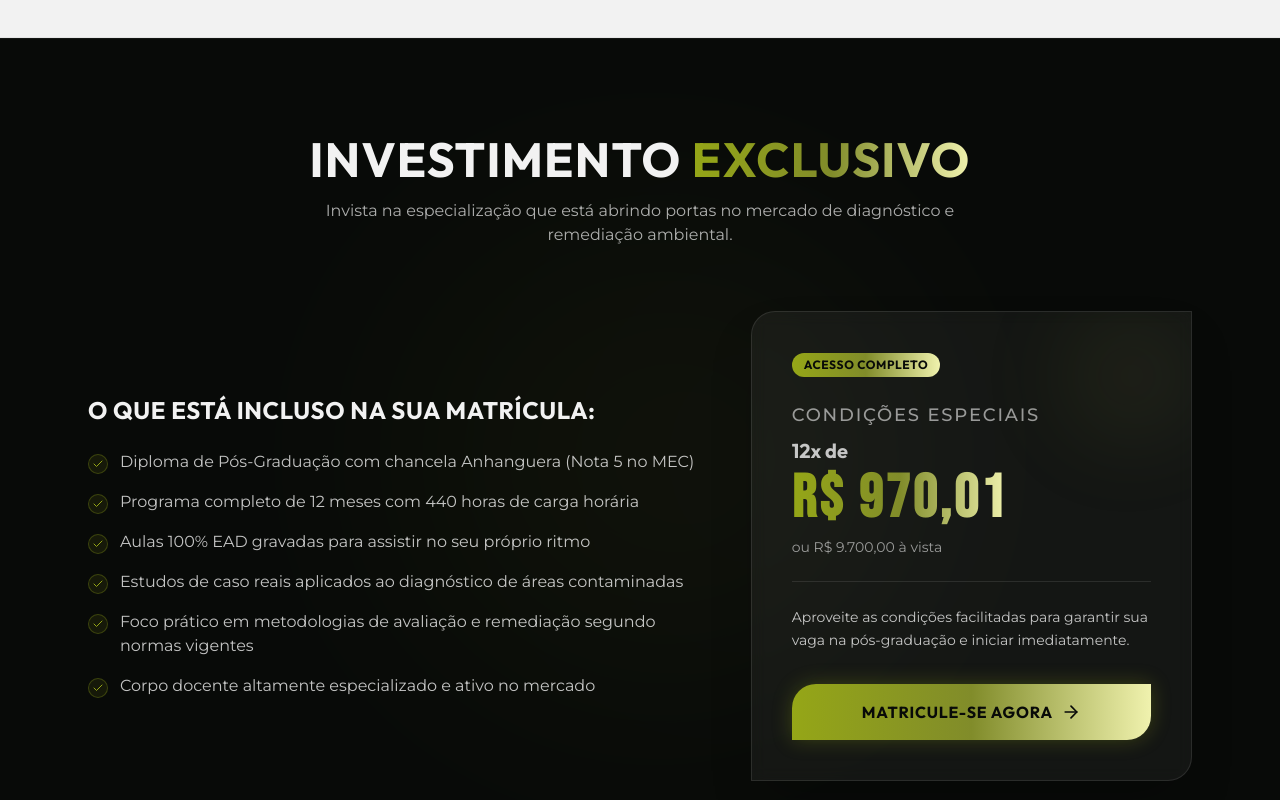
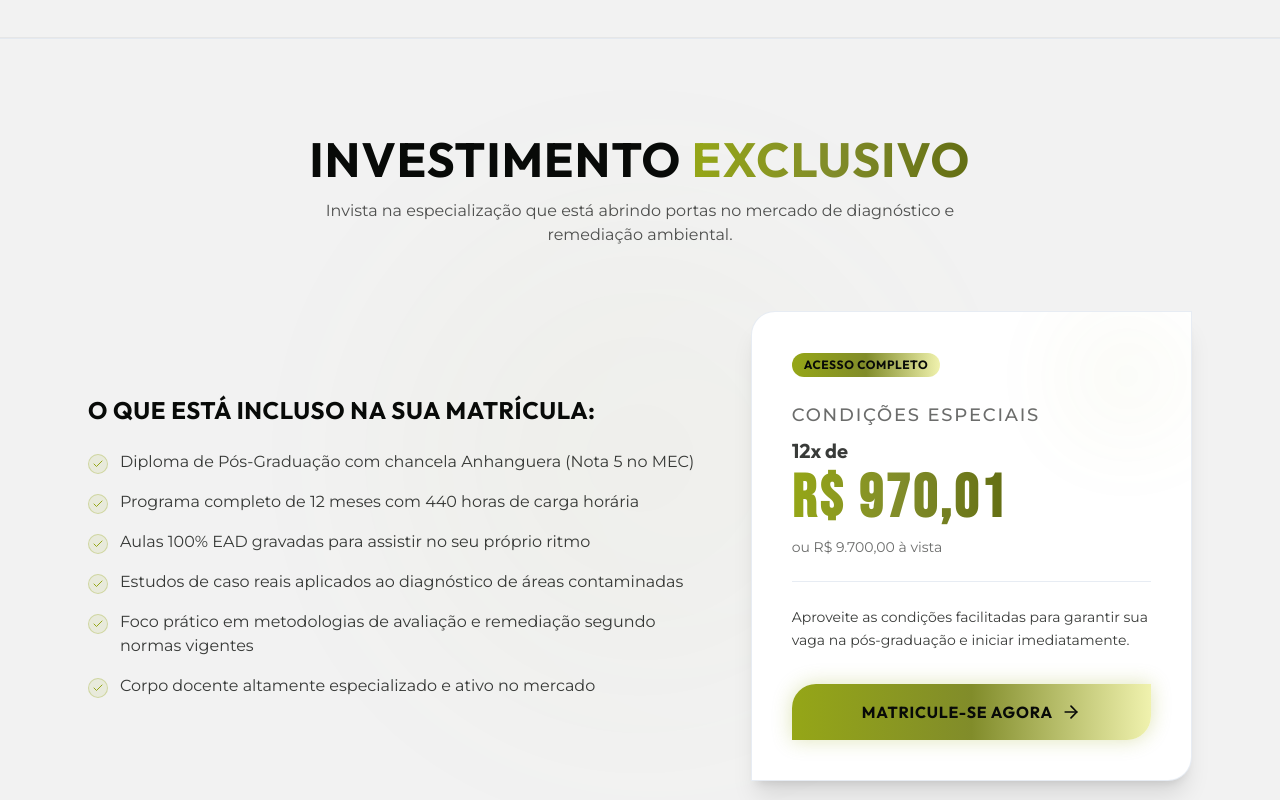
Before and after one commit to henriquegsantos149/pagina-grac, a React (Vite) app: page / in a window 1280 px wide. Shown: the part 8300-9100 px from the top of the page. Built offline with nearby package versions, Linux system fonts and the light colour scheme.

Commit message:
style: change pricing fold to light background

```diff
--- a/src/components/Pricing.tsx
+++ b/src/components/Pricing.tsx
@@ -19,16 +19,16 @@ export default function Pricing({ onOpenModal, isWaitingList = false }: PricingP
   ];
 
   return (
-    <section id="investimento" className="relative py-16 md:py-24 bg-[var(--color-brand-dark)] overflow-hidden border-t border-white/5">
+    <section id="investimento" className="relative py-16 md:py-24 bg-[var(--color-brand-light)] text-[var(--color-brand-dark)] overflow-hidden border-t border-slate-200/80">
       {/* Background decorations */}
-      <div className="absolute top-1/2 left-1/2 -translate-x-1/2 -translate-y-1/2 w-[500px] h-[500px] bg-brand-gradient opacity-[0.05] rounded-full blur-[120px] pointer-events-none"></div>
+      <div className="absolute top-1/2 left-1/2 -translate-x-1/2 -translate-y-1/2 w-[500px] h-[500px] bg-brand-gradient opacity-[0.03] rounded-full blur-[120px] pointer-events-none"></div>
 
       <div className="max-w-6xl mx-auto px-6 relative z-10">
         <div className="text-center mb-16">
-          <h2 className="text-4xl md:text-5xl font-bold mb-4 font-primary uppercase tracking-wide">
+          <h2 className="text-4xl md:text-5xl font-bold mb-4 font-primary uppercase tracking-wide text-[var(--color-brand-dark)]">
             Investimento <span className="text-brand-gradient">Exclusivo</span>
           </h2>
-          <p className="text-[var(--color-brand-light)]/70 max-w-2xl mx-auto font-secondary">
+          <p className="text-[var(--color-brand-dark)]/70 max-w-2xl mx-auto font-secondary">
             Invista na especialização que está abrindo portas no mercado de diagnóstico e remediação ambiental.
           </p>
         </div>
@@ -42,7 +42,7 @@ export default function Pricing({ onOpenModal, isWaitingList = false }: PricingP
             transition={{ duration: 0.6 }}
             className="lg:col-span-7 flex flex-col justify-center"
           >
-            <h3 className="text-2xl font-bold mb-6 font-primary uppercase tracking-wide text-[var(--color-brand-light)]">
+            <h3 className="text-2xl font-bold mb-6 font-primary uppercase tracking-wide text-[var(--color-brand-dark)]">
               O que está incluso na sua matrícula:
             </h3>
             <ul className="space-y-4">
@@ -51,7 +51,7 @@ export default function Pricing({ onOpenModal, isWaitingList = false }: PricingP
                   <div className="mt-1 flex-shrink-0 w-5 h-5 rounded-full bg-[var(--color-brand-primary)]/10 flex items-center justify-center border border-[var(--color-brand-primary)]/30">
                     <Check className="w-3 h-3 text-[var(--color-brand-primary)]" />
                   </div>
-                  <span className="text-[var(--color-brand-light)]/80 text-base font-secondary">{benefit}</span>
+                  <span className="text-[var(--color-brand-dark)]/80 text-base font-secondary">{benefit}</span>
                 </li>
               ))}
             </ul>
@@ -65,32 +65,32 @@ export default function Pricing({ onOpenModal, isWaitingList = false }: PricingP
             transition={{ duration: 0.6 }}
             className="lg:col-span-5 flex flex-col"
           >
-            <div className="shape-leaf bg-white/5 border border-white/10 p-8 md:p-10 flex flex-col justify-between h-full relative overflow-hidden shadow-2xl backdrop-blur-sm group hover:border-[var(--color-brand-primary)]/40 transition-all">
-              <div className="absolute top-0 right-0 w-32 h-32 bg-brand-gradient opacity-10 rounded-full blur-[50px] pointer-events-none"></div>
+            <div className="shape-leaf bg-white border border-slate-200/80 p-8 md:p-10 flex flex-col justify-between h-full relative overflow-hidden shadow-xl group hover:border-[var(--color-brand-primary)]/40 transition-all">
+              <div className="absolute top-0 right-0 w-32 h-32 bg-brand-gradient opacity-[0.05] rounded-full blur-[50px] pointer-events-none"></div>
 
               <div>
                 <span className="inline-block px-3 py-1 bg-brand-gradient text-[var(--color-brand-dark)] font-bold text-xs uppercase tracking-wider rounded-full mb-6 font-primary">
                   {isWaitingList ? 'Lista de Espera' : 'Acesso Completo'}
                 </span>
 
-                <h4 className="text-lg font-medium text-[var(--color-brand-light)]/60 font-secondary uppercase tracking-widest mb-2">
+                <h4 className="text-lg font-medium text-[var(--color-brand-dark)]/60 font-secondary uppercase tracking-widest mb-2">
                   Condições Especiais
                 </h4>
 
                 <div className="mb-6">
-                  <span className="text-lg md:text-xl font-bold font-primary text-[var(--color-brand-light)]/80 block mb-1">
+                  <span className="text-lg md:text-xl font-bold font-primary text-[var(--color-brand-dark)]/80 block mb-1">
                     12x de
                   </span>
                   <span className="text-5xl md:text-6xl font-black font-impact tracking-wider text-brand-gradient">
                     R$ 970,01
                   </span>
-                  <span className="text-[var(--color-brand-light)]/60 text-sm block mt-2 font-secondary">
+                  <span className="text-[var(--color-brand-dark)]/60 text-sm block mt-2 font-secondary">
                     ou R$ 9.700,00 à vista
                   </span>
                 </div>
 
-                <div className="border-t border-white/10 pt-6 mb-8">
-                  <p className="text-[var(--color-brand-light)]/80 font-secondary text-sm leading-relaxed">
+                <div className="border-t border-slate-200/80 pt-6 mb-8">
+                  <p className="text-[var(--color-brand-dark)]/80 font-secondary text-sm leading-relaxed">
                     {isWaitingList
                       ? 'Entre na lista de espera para garantir sua vaga e ser avisado assim que as matrículas para a nova turma abrirem com condições promocionais.'
                       : 'Aproveite as condições facilitadas para garantir sua vaga na pós-graduação e iniciar imediatamente.'}
```
